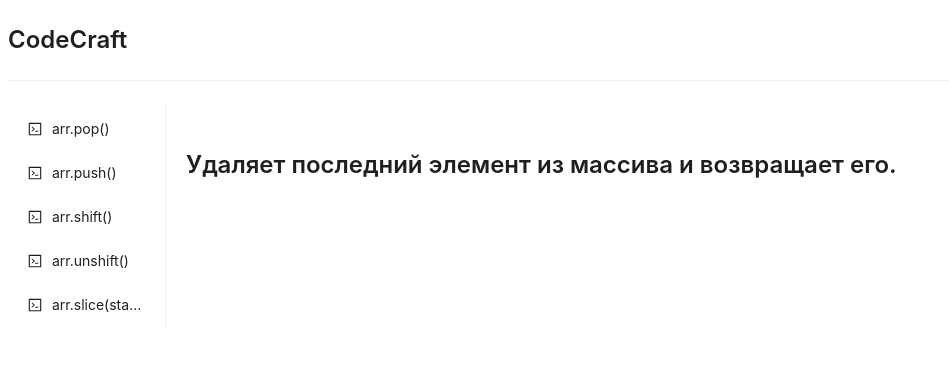
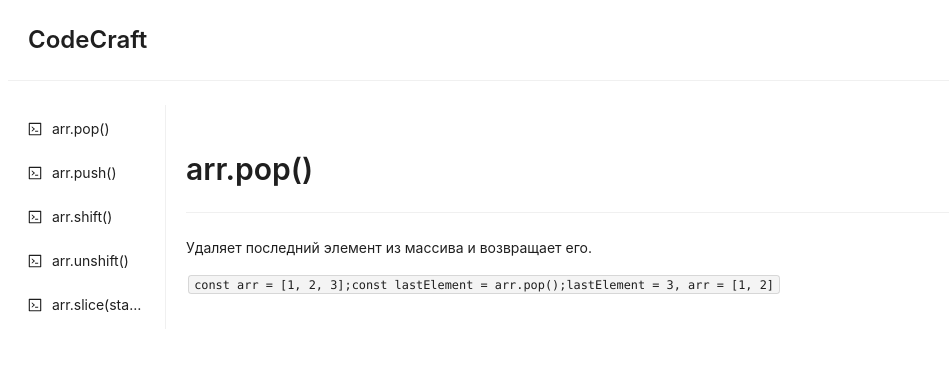
Before and after one commit to AndrewGalkin123/CodeCraft, a React (Create React App) app: page / in a window 1280 px wide. Shown: the top 368 px of the page, without its empty margins (0-949 px from the left). Built offline with nearby package versions, Linux system fonts and the light colour scheme.

Commit message:
finished skeleton

```diff
--- a/src/App.js
+++ b/src/App.js
@@ -9,21 +9,27 @@
 const App = () => {
   const methods = content.map(item => item.method);
   const descriptions = content.map(item => item.description);
+  const examples = content.map(item => item.examples)
+  const [selectedMethod, setSelectedMethod] = useState(methods[0]);
   const [description, setDescription] = useState(descriptions[0]);
+  const [example, setExample] = useState(examples[0]);
 
   const handleMenuSelect = (selectedMethod) => {
     const index = methods.indexOf(selectedMethod);
+    setSelectedMethod(selectedMethod);
     setDescription(descriptions[index]);
+    setExample(examples[index])
   };
+
   return (
     <div>
       <Header title="CodeCraft" />
       <Row>
         <Col xs={10} md={3}>
-          <_Menu methods={methods}  onSelect={handleMenuSelect}/>
+          <_Menu methods={methods} onSelect={handleMenuSelect} />
         </Col>
         <Col xs={14} md={21}>
-          <Description description={description}></Description>
+          <Description example={example} title={selectedMethod} description={description} />
         </Col>
       </Row>
     </div>
--- a/src/components/Description.jsx
+++ b/src/components/Description.jsx
@@ -1,11 +1,18 @@
-import { Divider,Typography } from 'antd'
+import { Divider, Typography } from 'antd'
 
-const Description = ({description}) => {
+const Description = ({ title, description, example }) => {
+
+
     return (
-            <div style={{ padding: '20px' }}>
-                <Typography.Title level={3}>{description}</Typography.Title>
-            </div>
-    )
-}
+        <div style={{ padding: '20px' }}>
+            <Typography.Title level={2}>{title}</Typography.Title>
+            <Divider />
+            <Typography.Paragraph>{description}</Typography.Paragraph>
+            <Typography.Text code>
+               {example}
+            </Typography.Text>
+        </div>
+    );
+};
 
-export default Description
+export default Description;
--- a/src/components/Header.jsx
+++ b/src/components/Header.jsx
@@ -3,7 +3,7 @@
 const Header = ({title}) => {
     return (
         <>
-            <header><Typography.Title level={3}>{title}</Typography.Title></header>
+            <header style={{padding: "0 20px"}}><Typography.Title level={3}>{title}</Typography.Title></header>
             <Divider></Divider>
         </>
     )
--- a/src/content.js
+++ b/src/content.js
@@ -4,7 +4,8 @@
         description: "Удаляет последний элемент из массива и возвращает его.",
         examples: [
             "const arr = [1, 2, 3];",
-            "const lastElement = arr.pop(); // lastElement = 3, arr = [1, 2]",
+            "const lastElement = arr.pop();",
+            "lastElement = 3, arr = [1, 2]"
         ],
     },
     {
```
